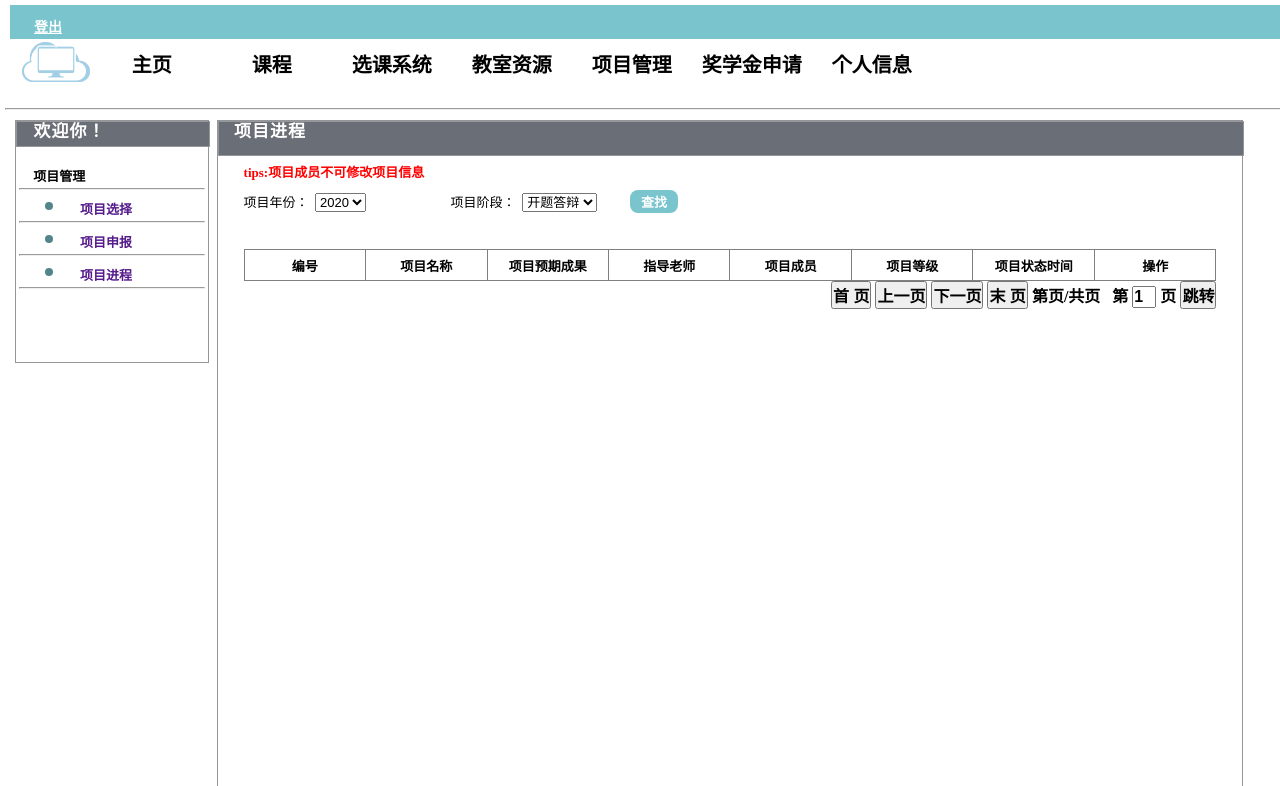
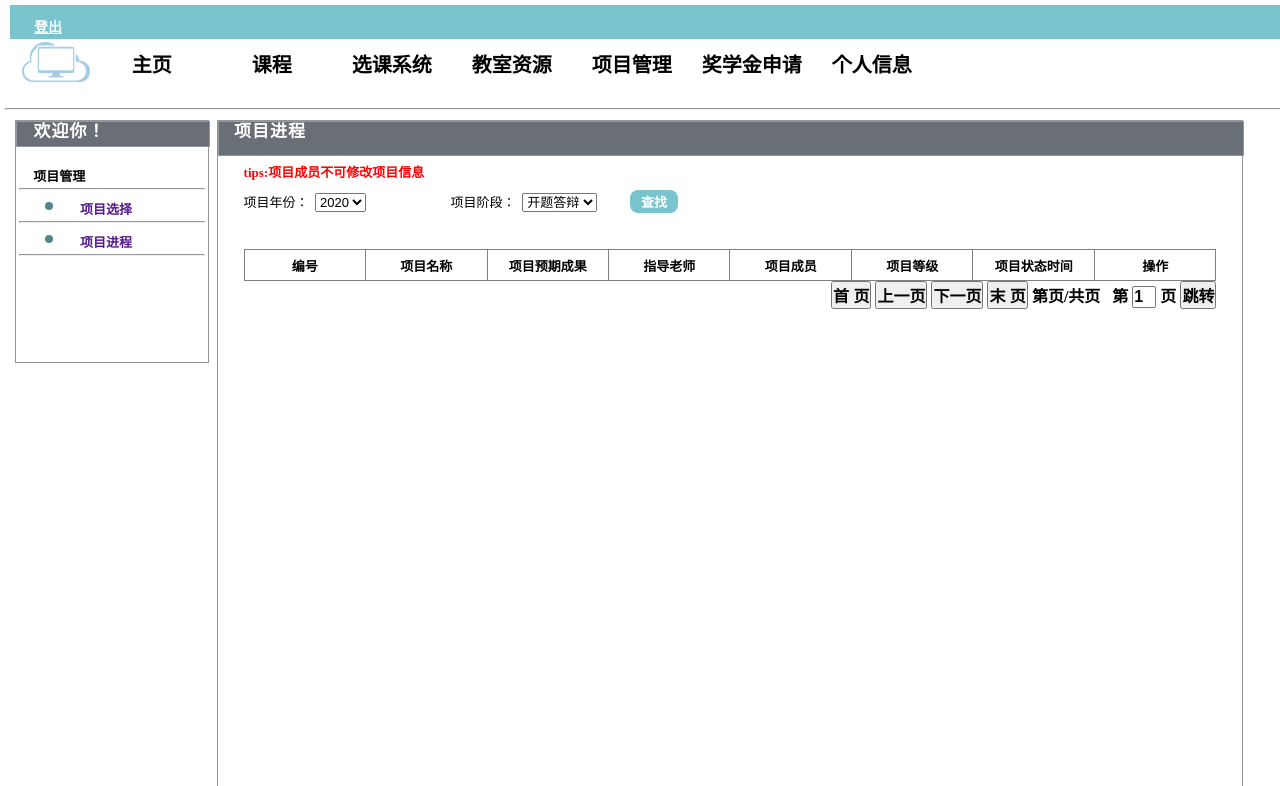
Before and after one commit to oscarWlde/studentmanagement, a Spring app: page /project_process in a window 1280 px wide. Shown: the top 786 px of the page. Run offline with Thymeleaf, Linux system fonts and the light colour scheme; the template is opened without the code that fills it, so the values that code supplies are empty.

Commit message:
update: 删除项目申报项

```diff
--- a/demo3/src/main/resources/templates/Project.html
+++ b/demo3/src/main/resources/templates/Project.html
@@ -59,7 +59,6 @@
                 <b id="l_1_2_1">项目管理</b> <hr>
                 <u id="l_1_2_2">
                     <li > <a class="l_select"  th:href="${Project}" >项目选择</a></li> <hr>
-                    <li ><a class="l_select"  th:href="${Project_Approval}" >项目申报</a></li><hr>
                     <li ><a class="l_select"  th:href="${project_process}" >项目进程</a></li><hr>
                 </u>
             </div>
--- a/demo3/src/main/resources/templates/project_process.html
+++ b/demo3/src/main/resources/templates/project_process.html
@@ -52,7 +52,6 @@
                 <b id="l_1_2_1">项目管理</b> <hr>
                 <u id="l_1_2_2">
                     <li > <a class="l_select"  th:href="${Project}" >项目选择</a></li> <hr>
-                    <li ><a class="l_select"  th:href="${Project_Approval}" >项目申报</a></li><hr>
                     <li ><a class="l_select"  th:href="${project_process}" >项目进程</a></li><hr>
                 </u>
             </div>
```
